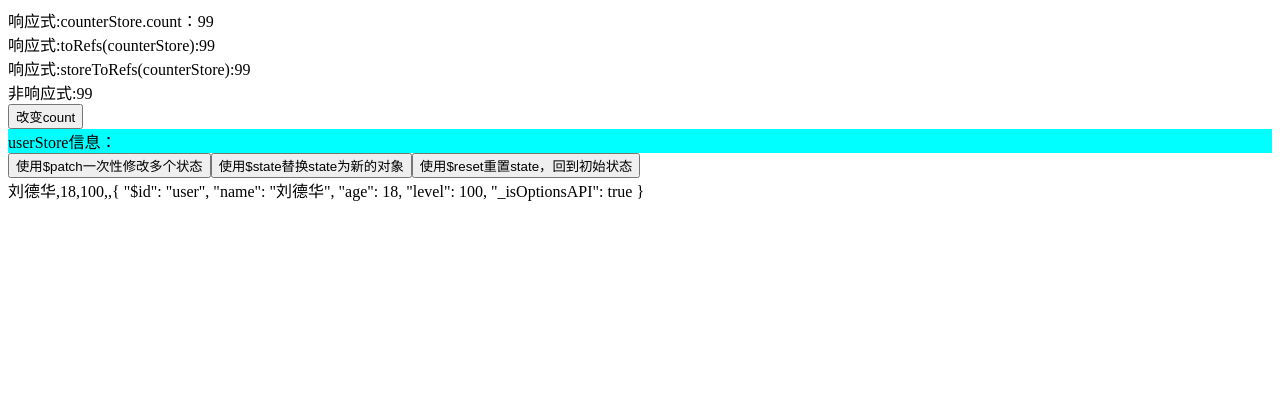
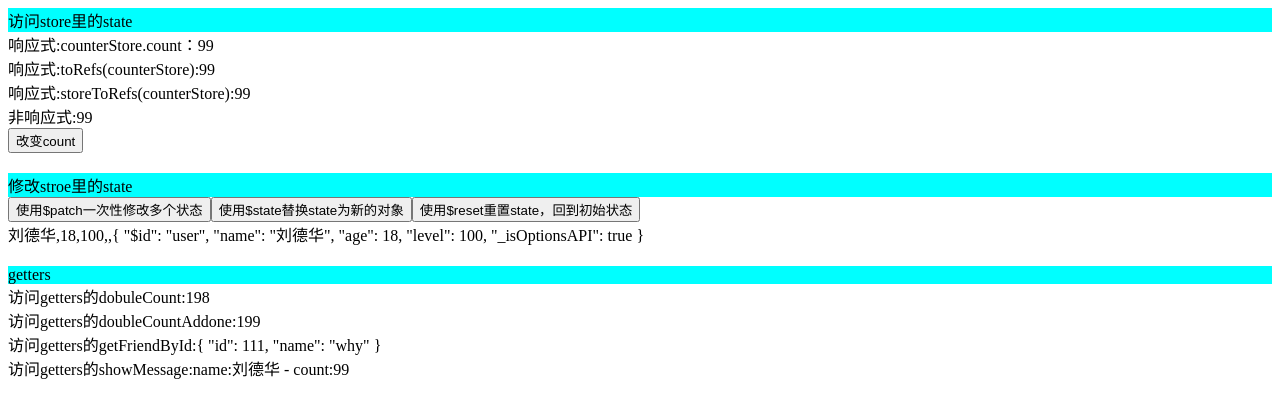
Before and after one commit to yzjgogo/vue3study, a Vue app in the folder pinia_demo/: page / in a window 1280 px wide. Shown: the top 418 px of the page. Built offline with nearby package versions, Linux system fonts and the light colour scheme.

Commit message:
提交一部分代码

```diff
--- a/pinia_demo/src/App.vue
+++ b/pinia_demo/src/App.vue
@@ -1,15 +1,27 @@
 <template>
+
+  <div style="background-color: aqua;">访问store里的state</div>
   <!-- pinia使用步骤5：使用store里的数据，无需.state -->
   <div>响应式:counterStore.count：{{ counterStore.count }}</div>
   <div>响应式:toRefs(counterStore):{{ rCount }}</div>
   <div>响应式:storeToRefs(counterStore):{{ srCount }}</div>
   <div>非响应式:{{ noResponseCount }}</div>
   <button @click="updateCount">改变count</button>
-  <div style="background-color: aqua;">userStore信息：</div>
+
+  <div style="background-color: aqua;margin-top: 20px;">修改stroe里的state</div>
   <button @click="doPatch">使用$patch一次性修改多个状态</button>
   <button @click="doState">使用$state替换state为新的对象</button>
   <button @click="doReset">使用$reset重置state，回到初始状态</button>
   <div>{{ userStore.name }},{{ userStore.age }},{{ userStore.level }},{{ userStore.home }},{{ userStore }}</div>
+
+
+
+  <div style="background-color: aqua;margin-top: 20px;">getters</div>
+  <!-- 无需counterStore.getters.doubleCount -->
+  <div>访问getters的dobuleCount:{{ counterStore.doubleCount }}</div>
+  <div>访问getters的doubleCountAddone:{{ counterStore.doubleCountAddone }}</div>
+  <div>访问getters的getFriendById:{{ counterStore.getFriendById(111) }}</div>
+  <div>访问getters的showMessage:{{ counterStore.showMessage }}</div>
 </template>
 
 <script setup>
@@ -31,6 +43,11 @@ const { count: srCount } = storeToRefs(counterStore)//pinia提供的专门用来
 function updateCount() {
   counterStore.count++
 }
+
+
+
+
+// -----------------------------------------------------------------------------------------
 
 
 
--- a/pinia_demo/src/stores/counter.js
+++ b/pinia_demo/src/stores/counter.js
@@ -1,10 +1,48 @@
 // pinia使用步骤3：根据业务需要，比如有一个计时器的需求，我们要定义一个store用于维护数据
 import { defineStore } from "pinia";
+import userStoreBuilder from './user'
 //defineStore返回的是一个函数，这也符合vue3的setup面向函数编程的思想，第一个参数可以理解为一个id，因为我们可以定义很多个store，第二个参数就是要维护的数据
 const userCounter = defineStore("counter", {
   state: () => ({
-    count: 99
-  })
+    count: 99,
+    friends:[
+      {id:111,name:"why"},
+      {id:112,name:"kobe"},
+      {id:113,name:"james"},
+    ]
+  }),
+
+// const userStore = userStoreBuilder()
+
+  //getters里的方法参数默认就是state
+  //getters类似vue组件的computed
+  getters:{
+    //getters基本使用
+    doubleCount(state){
+      return state.count * 2
+    },
+    //getters里的方法内，可以直接通过this访问getters里的别的方法，这个this就是当前store，就是userCounter(),即this == userCounter(),跟外部使用counterStore一个道理
+    doubleCountAddone(){
+      return this.doubleCount + 1
+    },
+
+    //getters里的方法可以返回一个函数
+    getFriendById(state){
+      return function(id){
+        for(let i=0;i<state.friends.length;i++){
+          const friend = state.friends[i]
+          if(friend.id === id){
+            return friend
+          }
+        }
+      }
+    },
+    //getters里的方法，可以使用别的store里的数据
+    showMessage(state){
+      const userStore = userStoreBuilder()
+      return `name:${userStore.name} - count:${state.count}`
+    }
+  },
 })
 //store有三个核心概念：state、getters、actions,等同于组件的data、computed、methods
 //一旦store被实例化，你就可以直接在store上访问state、getters、actions中定义的任何属性
```
